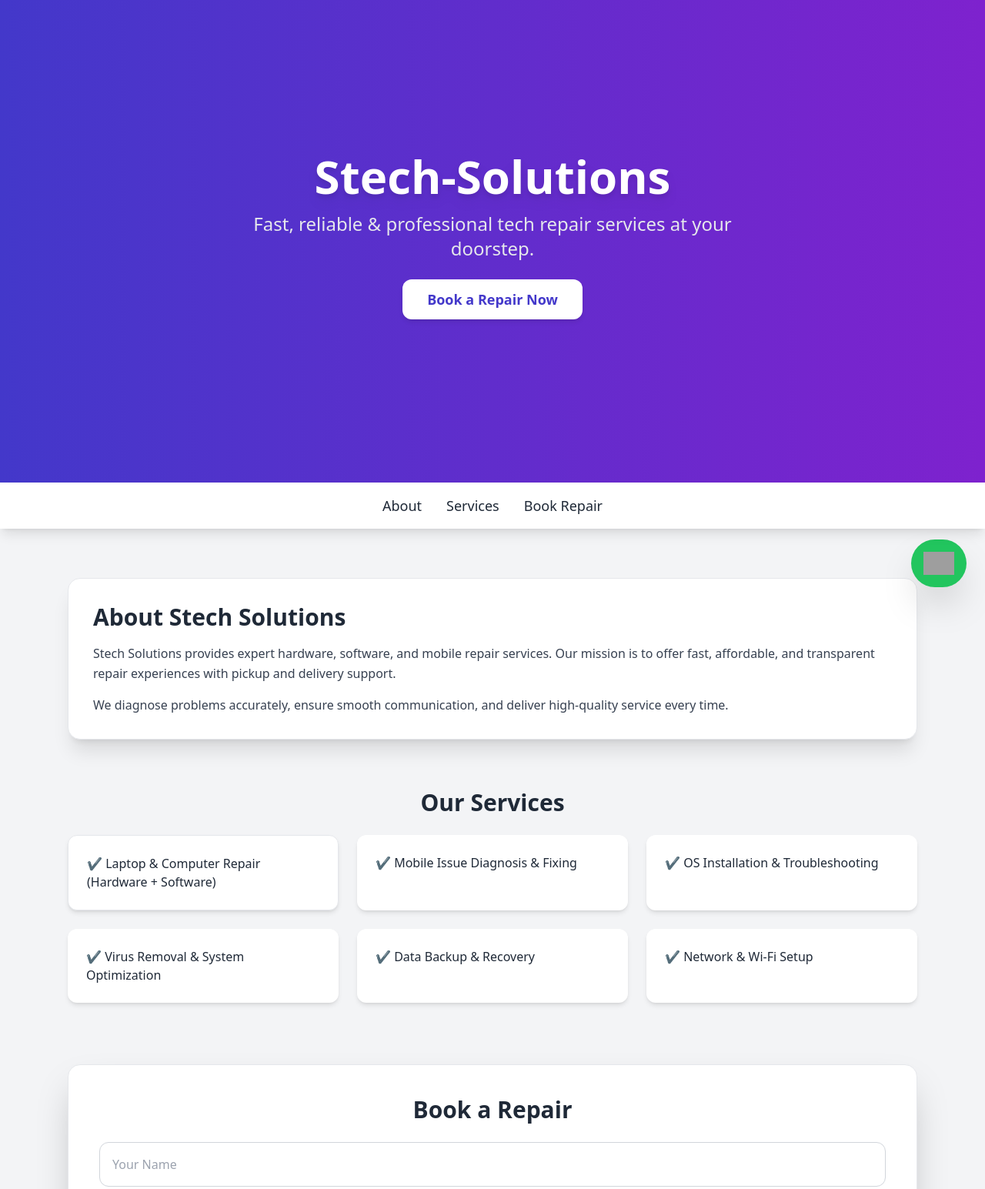
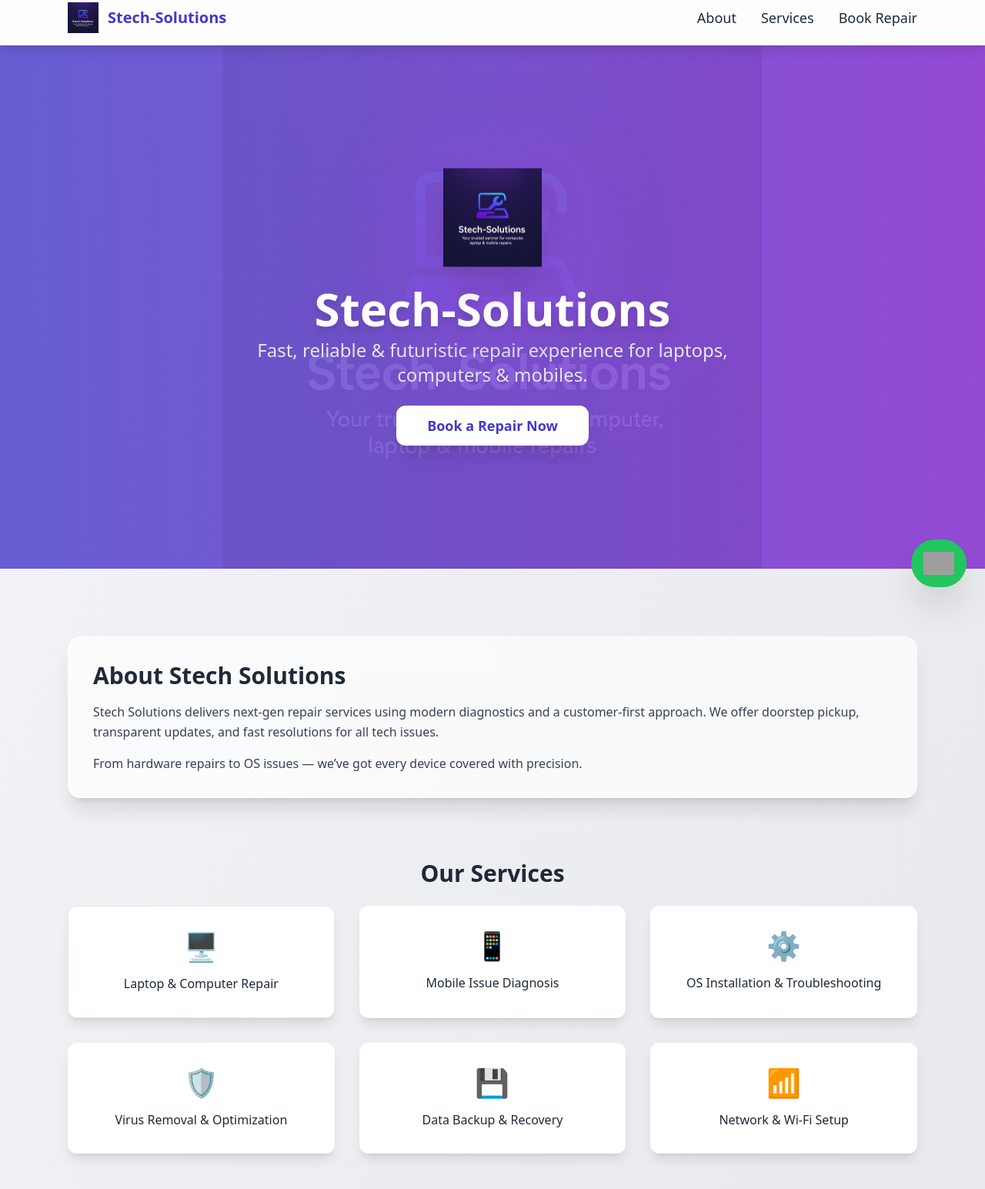
Before and after one commit to stech-base/stech-app, a plain HTML site: page index.html in a window 1280 px wide. Shown: the part 13-1558 px from the top of the page at 77% size. Drawn offline with nearby package versions, Linux system fonts and the light colour scheme; grey boxes are pictures that could not be loaded.

Commit message:
Refactor index.html for improved layout and animations
Updated the HTML structure and styles for better aesthetics and functionality. Added a favicon, enhanced animations, and improved the layout of various sections.

```diff
--- a/index.html
+++ b/index.html
@@ -1,9 +1,13 @@
 <!DOCTYPE html>
 <html lang="en">
+
 <head>
   <meta charset="UTF-8" />
   <meta name="viewport" content="width=device-width, initial-scale=1.0" />
   <title>Stech Solutions</title>
+
+  <!-- Favicon -->
+  <link rel="icon" type="image/png" href="stech-favicon.png" />
 
   <!-- TailwindCSS CDN -->
   <script src="https://cdn.tailwindcss.com"></script>
@@ -14,90 +18,147 @@
 
   <script>
     document.addEventListener("DOMContentLoaded", () => {
-      AOS.init();
+      AOS.init({
+        duration: 900,
+        once: true
+      });
+    });
+
+    // Floating animation for hero logo
+    document.addEventListener("DOMContentLoaded", () => {
+      const floatLogo = document.getElementById("floating-logo");
+      let y = 0, direction = 1;
+
+      setInterval(() => {
+        y += direction * 0.4;
+        if (y > 10 || y < -10) direction *= -1;
+        floatLogo.style.transform = `translateY(${y}px)`;
+      }, 60);
     });
   </script>
+
 </head>
 
-<body class="bg-gray-100 text-gray-800">
+<body class="bg-gradient-to-br from-gray-100 to-gray-200 text-gray-800">
+
+  <!-- NAVBAR -->
+  <nav class="bg-white/90 backdrop-blur shadow-lg py-4 sticky top-0 z-50">
+    <div class="max-w-6xl mx-auto flex items-center justify-between px-6">
+
+      <!-- Logo Left -->
+      <div class="flex items-center space-x-3">
+        <img src="stech-logo.png" class="w-10 h-10" alt="Stech Logo">
+        <p class="text-xl font-bold text-indigo-700">Stech-Solutions</p>
+      </div>
+
+      <!-- Menu Items -->
+      <div class="flex space-x-8 text-lg">
+        <a href="#about" class="hover:text-indigo-600 font-medium transition">About</a>
+        <a href="#services" class="hover:text-indigo-600 font-medium transition">Services</a>
+        <a href="#repair" class="hover:text-indigo-600 font-medium transition">Book Repair</a>
+      </div>
+
+    </div>
+  </nav>
 
   <!-- HERO SECTION -->
-  <header class="relative">
-    <div class="h-[80vh] bg-gradient-to-r from-indigo-700 to-purple-700 flex items-center justify-center text-center px-6">
+  <header class="relative overflow-hidden">
+
+    <!-- Gradient Overlay -->
+    <div class="absolute inset-0 bg-gradient-to-r from-indigo-700/80 to-purple-700/80"></div>
+
+    <!-- Faded Background Logo -->
+    <div class="absolute inset-0 flex items-center justify-center opacity-[0.08] pointer-events-none select-none">
+      <img src="stech-logo.png" alt="Stech Logo" class="w-[520px] md:w-[700px]">
+    </div>
+
+    <!-- Hero Content -->
+    <div class="h-[85vh] flex items-center justify-center text-center px-6 relative z-10">
       <div data-aos="fade-up">
-        <h1 class="text-5xl md:text-6xl font-extrabold text-white drop-shadow-lg">Stech-Solutions</h1>
-        <p class="mt-4 text-xl md:text-2xl text-gray-200 max-w-2xl mx-auto">
-          Fast, reliable & professional tech repair services at your doorstep.
+
+        <!-- Floating Logo -->
+        <div class="relative flex justify-center mb-6">
+          <div class="absolute w-52 h-52 bg-purple-500 blur-3xl opacity-40 rounded-full"></div>
+          <img id="floating-logo" src="stech-logo.png"
+            class="w-32 drop-shadow-2xl relative z-10 select-none" alt="Stech Solutions Logo">
+        </div>
+
+        <h1 class="text-5xl md:text-6xl font-extrabold text-white drop-shadow-lg mb-2">
+          Stech-Solutions
+        </h1>
+
+        <p class="mt-2 text-xl md:text-2xl text-gray-200 max-w-2xl mx-auto leading-relaxed">
+          Fast, reliable & futuristic repair experience for laptops, computers & mobiles.
         </p>
 
         <a href="#repair"
-           class="inline-block mt-6 bg-white text-indigo-700 px-8 py-3 rounded-xl font-semibold text-lg shadow-md hover:shadow-xl transform hover:-translate-y-1 transition">
+          class="inline-block mt-6 bg-white text-indigo-700 px-10 py-3 rounded-xl font-semibold text-lg shadow-xl hover:shadow-2xl transform hover:-translate-y-1 transition-all">
           Book a Repair Now
         </a>
       </div>
     </div>
   </header>
 
-  <!-- NAVBAR -->
-  <nav class="bg-white shadow-lg py-4 sticky top-0 z-50">
-    <div class="flex justify-center space-x-8 text-lg">
-      <a href="#about" class="hover:text-indigo-600 font-medium transition">About</a>
-      <a href="#services" class="hover:text-indigo-600 font-medium transition">Services</a>
-      <a href="#repair" class="hover:text-indigo-600 font-medium transition">Book Repair</a>
-    </div>
-  </nav>
-
+  <!-- MAIN CONTENT -->
   <div class="max-w-6xl mx-auto p-6">
 
     <!-- ABOUT -->
-    <section id="about" data-aos="fade-up" class="mt-10">
-      <div class="bg-white p-8 rounded-2xl shadow-xl border border-gray-200">
+    <section id="about" data-aos="fade-up" class="mt-16">
+      <div class="bg-white/70 backdrop-blur-xl p-8 rounded-2xl shadow-xl border border-white/40">
         <h2 class="text-3xl font-bold mb-4">About Stech Solutions</h2>
         <p class="text-gray-700 leading-relaxed">
-          Stech Solutions provides expert hardware, software, and mobile repair services.
-          Our mission is to offer fast, affordable, and transparent repair experiences with pickup and delivery support.
+          Stech Solutions delivers next-gen repair services using modern diagnostics and a customer-first approach.
+          We offer doorstep pickup, transparent updates, and fast resolutions for all tech issues.
         </p>
 
         <p class="mt-4 text-gray-700">
-          We diagnose problems accurately, ensure smooth communication, and deliver high-quality service every time.
+          From hardware repairs to OS issues — we’ve got every device covered with precision.
         </p>
       </div>
     </section>
 
     <!-- SERVICES -->
-    <section id="services" data-aos="fade-up" class="mt-16">
+    <section id="services" data-aos="fade-up" class="mt-20">
       <h2 class="text-3xl font-bold mb-6 text-center">Our Services</h2>
 
-      <div class="grid grid-cols-1 md:grid-cols-2 lg:grid-cols-3 gap-6">
-        <!-- Card -->
-        <div class="bg-white p-6 rounded-xl shadow-md hover:shadow-2xl hover:-translate-y-1 transition border border-gray-200">
-          ✔ Laptop & Computer Repair (Hardware + Software)
+      <div class="grid grid-cols-1 md:grid-cols-2 lg:grid-cols-3 gap-8">
+
+        <!-- SERVICE CARDS -->
+        <div class="bg-white p-8 rounded-xl shadow-lg hover:shadow-2xl hover:-translate-y-2 transition text-center border border-gray-200">
+          <div class="text-indigo-600 text-4xl mb-4">🖥️</div>
+          <p class="font-medium">Laptop & Computer Repair</p>
         </div>
 
-        <div class="bg-white p-6 rounded-xl shadow-md hover:shadow-2xl hover:-translate-y-1 transition">
-          ✔ Mobile Issue Diagnosis & Fixing
+        <div class="bg-white p-8 rounded-xl shadow-lg hover:shadow-2xl hover:-translate-y-2 transition text-center">
+          <div class="text-indigo-600 text-4xl mb-4">📱</div>
+          <p class="font-medium">Mobile Issue Diagnosis</p>
         </div>
 
-        <div class="bg-white p-6 rounded-xl shadow-md hover:shadow-2xl hover:-translate-y-1 transition">
-          ✔ OS Installation & Troubleshooting
+        <div class="bg-white p-8 rounded-xl shadow-lg hover:shadow-2xl hover:-translate-y-2 transition text-center">
+          <div class="text-indigo-600 text-4xl mb-4">⚙️</div>
+          <p class="font-medium">OS Installation & Troubleshooting</p>
         </div>
 
-        <div class="bg-white p-6 rounded-xl shadow-md hover:shadow-2xl hover:-translate-y-1 transition">
-          ✔ Virus Removal & System Optimization
+        <div class="bg-white p-8 rounded-xl shadow-lg hover:shadow-2xl hover:-translate-y-2 transition text-center">
+          <div class="text-indigo-600 text-4xl mb-4">🛡️</div>
+          <p class="font-medium">Virus Removal & Optimization</p>
         </div>
 
-        <div class="bg-white p-6 rounded-xl shadow-md hover:shadow-2xl hover:-translate-y-1 transition">
-          ✔ Data Backup & Recovery
+        <div class="bg-white p-8 rounded-xl shadow-lg hover:shadow-2xl hover:-translate-y-2 transition text-center">
+          <div class="text-indigo-600 text-4xl mb-4">💾</div>
+          <p class="font-medium">Data Backup & Recovery</p>
         </div>
 
-        <div class="bg-white p-6 rounded-xl shadow-md hover:shadow-2xl hover:-translate-y-1 transition">
-          ✔ Network & Wi-Fi Setup
+        <div class="bg-white p-8 rounded-xl shadow-lg hover:shadow-2xl hover:-translate-y-2 transition text-center">
+          <div class="text-indigo-600 text-4xl mb-4">📶</div>
+          <p class="font-medium">Network & Wi-Fi Setup</p>
         </div>
+
       </div>
     </section>
 
     <!-- REPAIR FORM -->
-    <section id="repair" data-aos="fade-up" class="mt-20 mb-10">
+    <section id="repair" data-aos="fade-up" class="mt-24 mb-10">
       <div class="bg-white p-10 rounded-2xl shadow-2xl border border-gray-200">
         <h2 class="text-3xl font-bold mb-6 text-center">Book a Repair</h2>
 
@@ -132,9 +193,12 @@
   </a>
 
   <!-- FOOTER -->
-  <footer class="bg-gray-900 text-gray-300 text-center py-6 mt-16">
+  <footer class="bg-gray-900 text-gray-300 text-center py-8 mt-20">
+    <div class="flex flex-col items-center space-y-3">
+      <img src="stech-logo.png" class="w-14 opacity-80" alt="Stech Solutions Logo">
       <p class="text-lg font-medium">© 2025 Stech Solutions</p>
-    <p class="text-sm mt-1">Fast • Trusted • Affordable</p>
+      <p class="text-sm">Fast • Trusted • Futuristic</p>
+    </div>
   </footer>
 
 </body>
```
Lines whose indentation alone changed are shown as unchanged.
